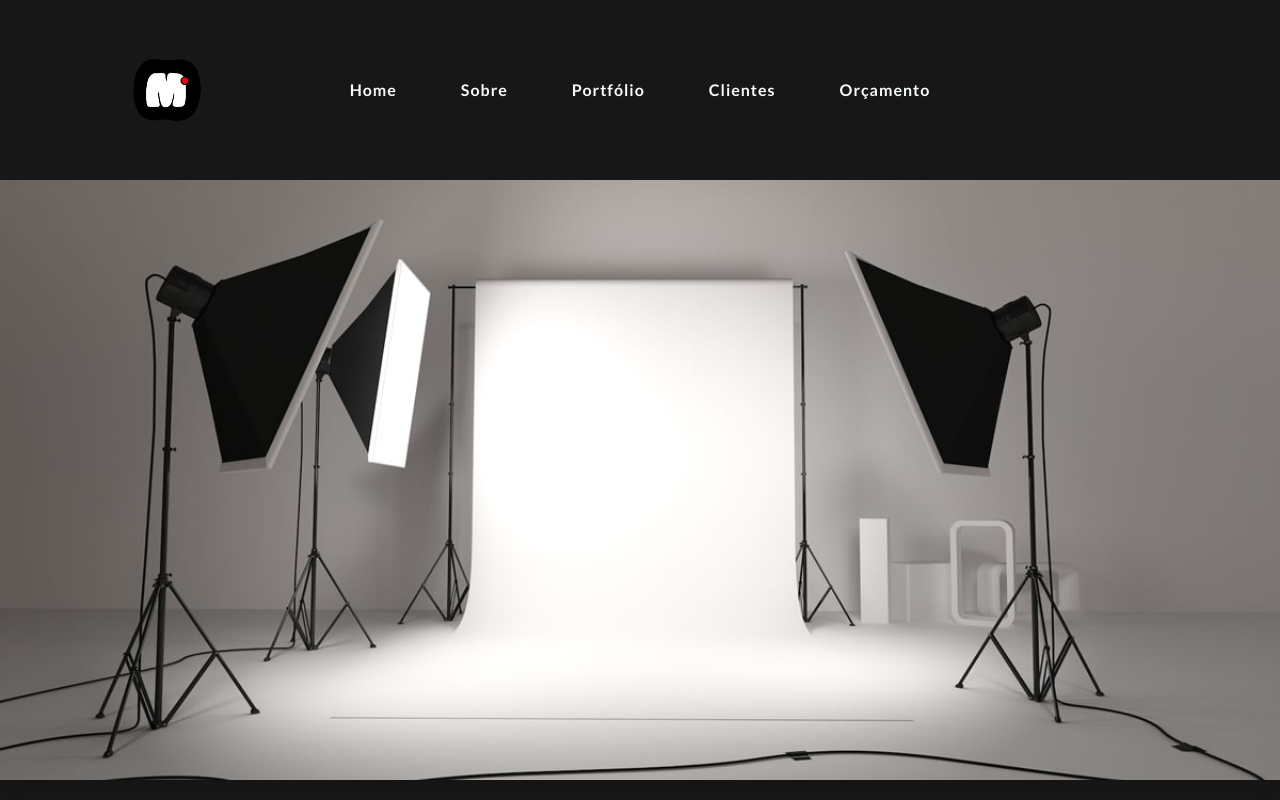
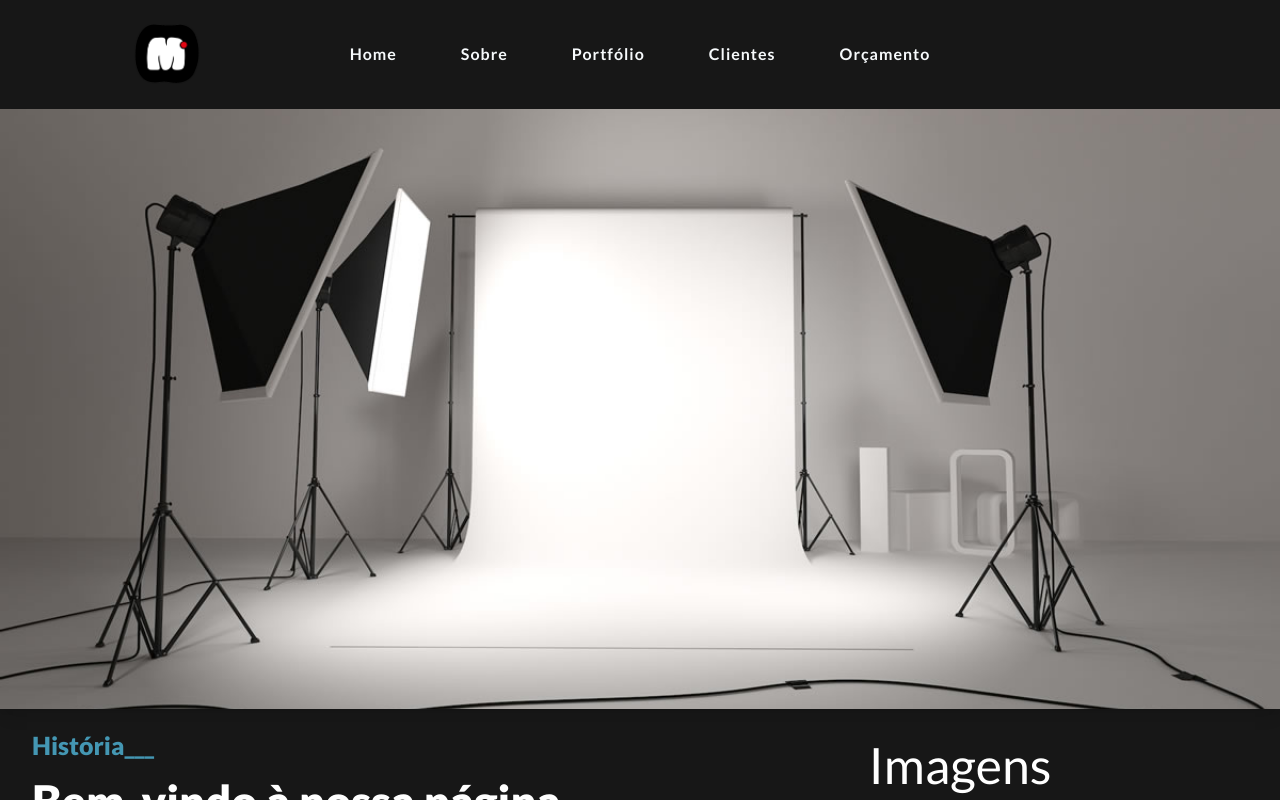
Before and after one commit to GiovanniAsantos/produtora-mov, a React (Vite) app: page /about in a window 1280 px wide. Shown: the top 800 px of the page. Built offline with nearby package versions, Linux system fonts and the light colour scheme.

Commit message:
ajustando tamanho das imagens de logo e consertando botão de ver mais clientes

```diff
--- a/src/components/Hero/style.css
+++ b/src/components/Hero/style.css
@@ -53,7 +53,6 @@
     }
 
     .hero-text {
-        color: black;
         font-weight: bolder;
         font-size: 16px;
         /* Tamanho do texto para telas menores */
--- a/src/components/Navbar/index.tsx
+++ b/src/components/Navbar/index.tsx
@@ -75,11 +75,11 @@ export const Navbar: React.FC<NavbarProps> = ({
         >
           <img
             className="navbar-logo"
-            width="140px"
+            width="50px" // Diminua pela metade
             height="auto"
             src={newLogoSimbolo}
             alt="Logo"
-            style={{ maxWidth: "180px" }}
+            style={{ maxWidth: "70px" }} // Diminua a largura máxima pela metade também
           />
         </Box>
         {/* Dropdown menu para telas menores */}
--- a/src/components/layouts/HomeLayout/Clients/Clients.tsx
+++ b/src/components/layouts/HomeLayout/Clients/Clients.tsx
@@ -1,7 +1,7 @@
-import { Box, Button, Text, useBreakpointValue } from '@chakra-ui/react';
-import React, { useState } from 'react';
-import MovLayout from '../../../../components/layouts/MovLayout';
-import './style.css';
+import { Box, Button, Text, useBreakpointValue } from "@chakra-ui/react";
+import React, { useState } from "react";
+import MovLayout from "../../../../components/layouts/MovLayout";
+import "./style.css";
 
 type ClientsProps = {};
 
@@ -14,12 +14,11 @@ export const Clients: React.FC<ClientsProps> = () => {
     setVisibleCards((prev) => Math.min(prev + 3, totalCards)); // Increase by 3, but don't exceed total
   };
 
-  // Determine how many cards to show based on screen size
-  const maxVisibleCards = useBreakpointValue({ base: 3, md: totalCards }) || totalCards;
-  const showAllCards = useBreakpointValue({ base: false, md: true, lg: true }) || false;
+  // Determine if we should show all cards based on screen size
+  const showAllCards =
+    useBreakpointValue({ base: false, md: true, lg: true }) || false;
 
   return (
-    <>
     <MovLayout maxWidthContainer="100vw">
       <Box className="clients-container">
         <Box className="clients-title">
@@ -29,11 +28,15 @@ export const Clients: React.FC<ClientsProps> = () => {
         <br />
         <br />
         <Box className="clients-grid">
-            {/* Show all cards if screen is large enough */}
-            {[...Array(showAllCards ? totalCards : Math.min(visibleCards, maxVisibleCards))].map((_, index) => (
+          {/* Show all cards if screen is large enough, otherwise show visible cards */}
+          {[
+            ...Array(
+              showAllCards ? totalCards : Math.min(visibleCards, totalCards)
+            ),
+          ].map((_, index) => (
             <Box key={index} className="clients-card">
               <Text className="clients-card-text">
-                  Aqui fica a imagem do cliente
+                Aqui fica a imagem do cliente {index + 1}
               </Text>
             </Box>
           ))}
@@ -45,13 +48,12 @@ export const Clients: React.FC<ClientsProps> = () => {
             backgroundColor="#4497B3" // Set the button color
             color="white" // Ensure text color is white
             marginTop="20px"
-              _hover={{ backgroundColor: '#357f94' }} // Optional: Add a hover effect
+            _hover={{ backgroundColor: "#357f94" }} // Optional: Add a hover effect
           >
             Load More
           </Button>
         )}
       </Box>
     </MovLayout>
-    </>
   );
 };
```
Also changed, not shown: src/assets/img/newLogo.png, src/assets/img/newLogoSimbolo.png. Lines whose indentation alone changed are shown as unchanged.
